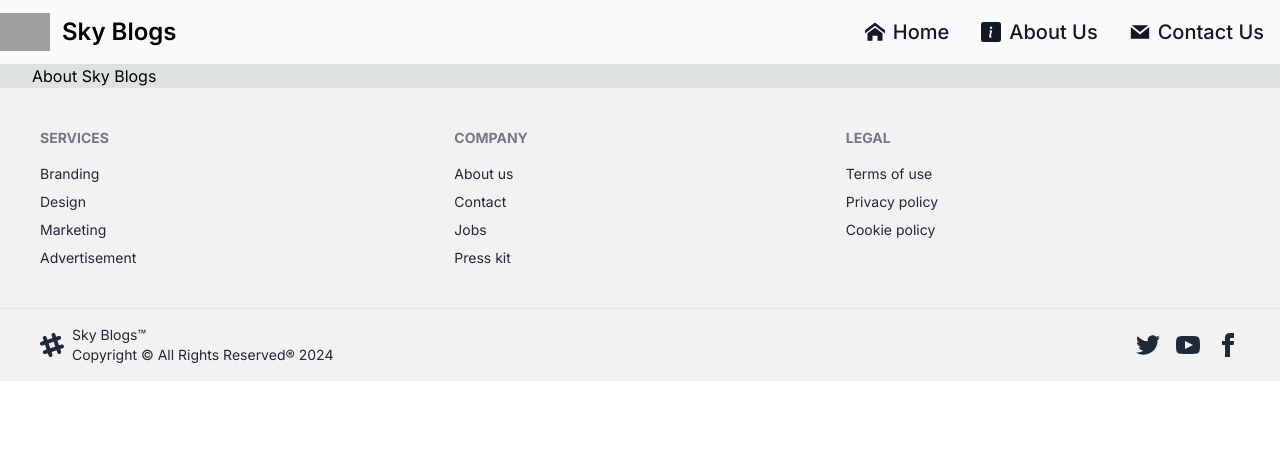
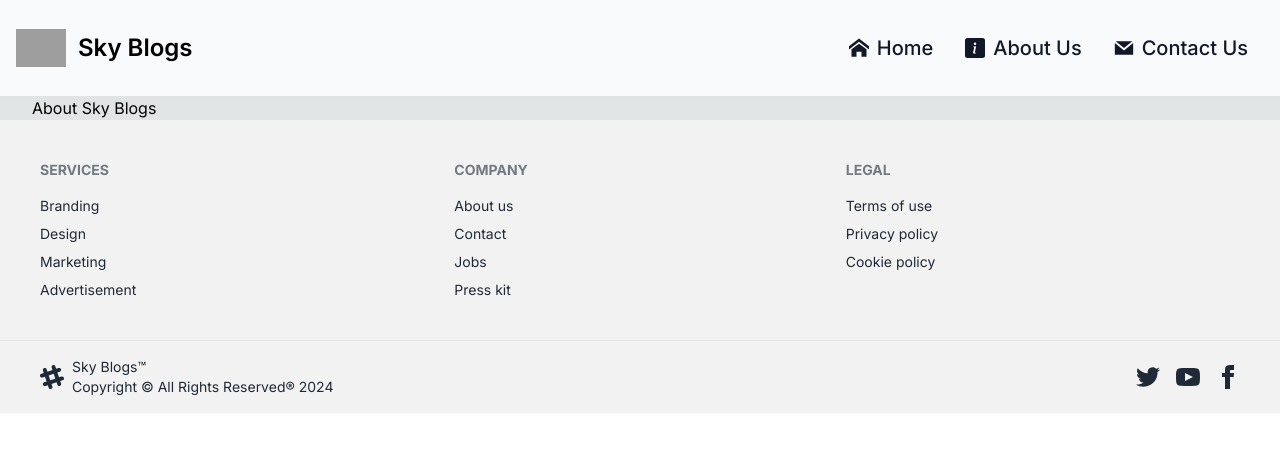
Before and after one commit to sandeepsinghh143/skyblogs, a Next.js app: page /about in a window 1280 px wide. Shown: the top 452 px of the page. Built offline with nearby package versions, Linux system fonts and the light colour scheme; grey boxes are pictures that could not be loaded.

Commit message:
navbar padding added

```diff
--- a/src/components/Navbar.js
+++ b/src/components/Navbar.js
@@ -8,7 +8,7 @@ import React from "react";
 const Navbar = () => {
   const pathname = usePathname();
   return (
-    <nav className="border-gray-200 bg-gray-50 dark:bg-gray-800 dark:border-gray-700">
+    <nav className="border-gray-200 bg-gray-50 dark:bg-gray-800 dark:border-gray-700 p-4">
       <div className="max-w-screen-xl flex flex-wrap items-center justify-between mx-auto h-16">
         <Link
           href="#"
```
